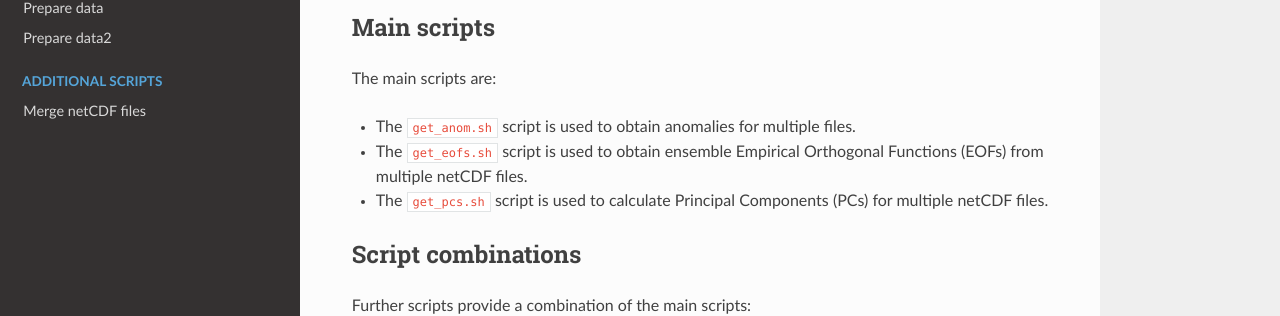
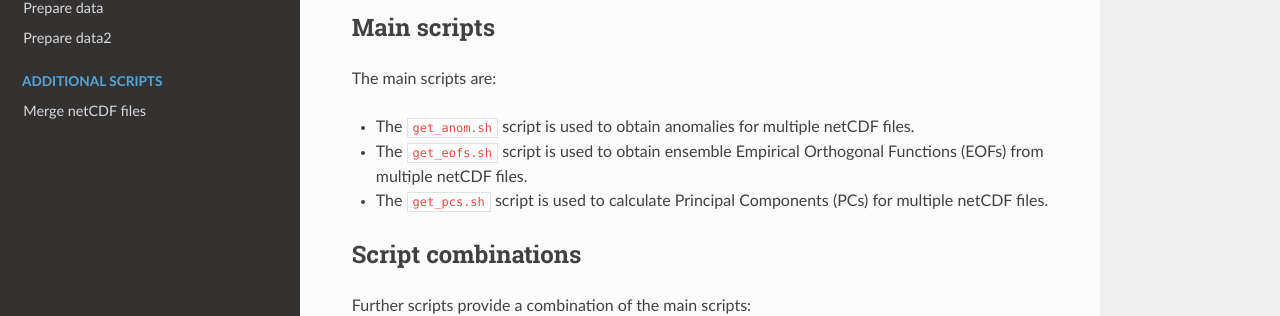
Before and after one commit to andr-groth/CDO-scripts, an MkDocs documentation site: the page built from docs/index.md, in a window 1280 px wide and 1115 px high. Shown: the part 320-636 px from the top of the window. Built offline with MkDocs 1.6.1, drawn with Linux system fonts in a browser that asks for light colours; nearby versions of some CDN libraries.

Commit message:
Documentation updated

```diff
--- a/docs/index.md
+++ b/docs/index.md
@@ -11,7 +11,7 @@ Operators (CDO)](https://code.mpimet.mpg.de/projects/cdo) tool.
 
 The main scripts are:
 
-- The `get_anom.sh` script is used to obtain anomalies for multiple files.
+- The `get_anom.sh` script is used to obtain anomalies for multiple netCDF files.
 
 - The `get_eofs.sh` script is used to obtain ensemble Empirical Orthogonal Functions (EOFs) from multiple netCDF files.
 
```
Also changed, not shown: Readme.md (+1 -1 lines).
